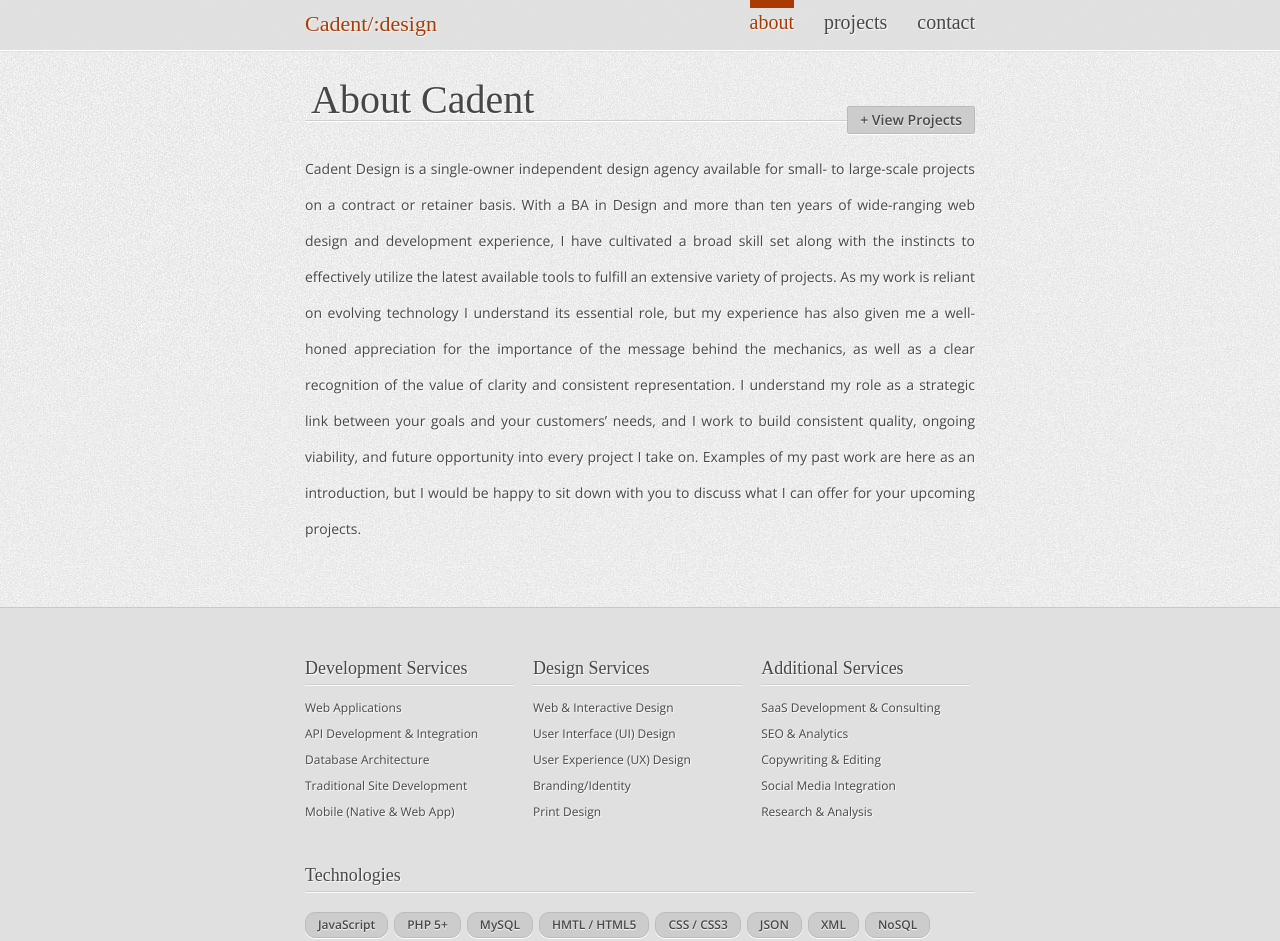
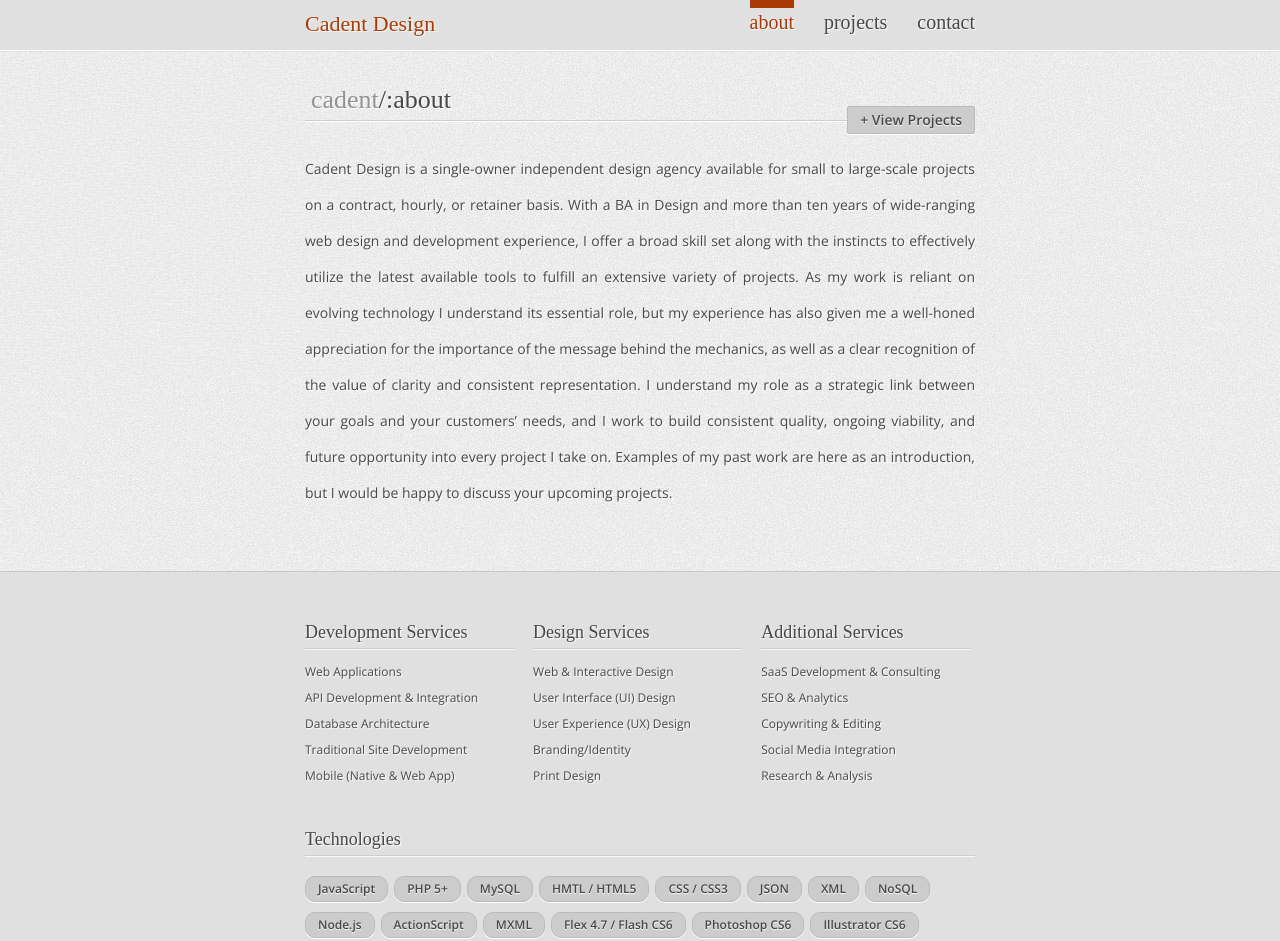
Before and after one commit to cadent/cadent-site, a website: page public/index.html in a window 1280 px wide. Shown: the top 941 px of the page. Drawn offline with nearby package versions, Linux system fonts and the light colour scheme; no server answers; a web font is replaced by a local one.

Commit message:
cleanup, UI tweaks

```diff
--- a/public/css/styles.less
+++ b/public/css/styles.less
@@ -219,17 +219,21 @@ a:hover {
 }
 
 .spacer {
-  .headerHandwriting;
-  //.headerMain;
+  //.headerHandwriting;
+  .headerMain;
   //.txtItalic;
   //.txtSemi;
   .box-shadow-default;
   .text-shadow-default;
   border-bottom: 1px solid @mediumDarkGrey;
   margin-bottom: 30px;
-      font-size: 40px;
+      font-size: 26px;
         padding: 30px 0px 10px 6px;
           color: @darkGrey;
+}
+
+.grey-header {
+  color: rgb(146, 146, 146);
 }
 
 
--- a/public/js/views/project_list.js
+++ b/public/js/views/project_list.js
@@ -17,7 +17,7 @@ CADENT.ProjectListView = Backbone.View.extend({
 // TESTING CODE - START
 /*
 		var len = 10;
-		$(this.el).html('<div id="about-cadent" class="spacer">Recent Projects</div><div id="b_view_github" class="details-button"><img src="img/launch.png"><span>View this Site on GitHub</span></div><div class="project-thumbnails"></div>');
+		$(this.el).html('<div id="about-cadent" class="spacer"><span class="grey-header">cadent</span>/:projects</div><div id="b_view_github" class="details-button"><img src="img/launch.png"><span>View this Site on GitHub</span></div><div class="project-thumbnails"></div>');
 
         for (var i = 0; i < len; i++) {
             $('.project-thumbnails', this.el).append(new CADENT.ProjectListItemView({model: new CADENT.Project()}).render().el);
@@ -31,7 +31,7 @@ CADENT.ProjectListView = Backbone.View.extend({
 		var len = projects.length;
 		CADENT.listItemViews = [];
 
-		$(this.el).html('<div id="about-cadent" class="spacer">Recent Projects</div><div id="b_view_github" class="details-button"><img src="img/launch.png"><span>View this Site on GitHub</span></div><div class="project-thumbnails"></div>');
+		$(this.el).html('<div id="about-cadent" class="spacer"><span class="grey-header">cadent</span>/:projects</div><div id="b_view_github" class="details-button"><img src="img/launch.png"><span>View this Site on GitHub</span></div><div class="project-thumbnails"></div>');
 
         for (var i = 0; i < len; i++) {
             var pliv = new CADENT.ProjectListItemView({model: projects[i]});
--- a/public/tpl/ContactView.html
+++ b/public/tpl/ContactView.html
@@ -1,7 +1,7 @@
-<div id="contact-cadent" class="spacer">Contact Cadent</div>
+<div id="contact-cadent" class="spacer"><span class="grey-header">cadent</span>/:contact</div>
 <div id="b_view_projects" class="details-button"><span>+ View Projects</span></div>
 <div class="contact-main">
-		Based in Portland, Oregon, Cadent Design offers design and development services throughout North America:
+		Based in Portland, Oregon, Cadent Design offers design, development,<br>and consulting services throughout North America:
 	<br><br>
 	503.482.9174 / <a href="mailto:info@cadentdesign.com">info@cadentdesign.com</a>
 
--- a/public/tpl/HeaderView.html
+++ b/public/tpl/HeaderView.html
@@ -4,7 +4,7 @@
 	<div id="nav_projects" class="nav-item">projects</div>
 	<div id="nav_about" class="nav-item">about</div>
 
-	<div class="img-logo">Cadent/:design</div>
+	<div class="img-logo">Cadent Design</div>
 
 
 </div>
--- a/public/tpl/HomeView.html
+++ b/public/tpl/HomeView.html
@@ -1,5 +1,5 @@
-<div id="about-cadent" class="spacer">About Cadent</div>
+<div id="about-cadent" class="spacer"><span class="grey-header">cadent</span>/:about</div>
 <div id="b_view_projects" class="details-button"><span>+ View Projects</span></div>
 <div class="top-intro">
-	Cadent Design is a single-owner independent design agency available for small- to large-scale projects on a contract or retainer basis. With a BA in Design and more than ten years of wide-ranging web design and development experience, I have cultivated a broad skill set along with the instincts to effectively utilize the latest available tools to fulfill an extensive variety of projects. As my work is reliant on evolving technology I understand its essential role, but my experience has also given me a well-honed appreciation for the importance of the message behind the mechanics, as well as a clear recognition of the value of clarity and consistent representation. I understand my role as a strategic link between your goals and your customers’ needs, and I work to build consistent quality, ongoing viability, and future opportunity into every project I take on. Examples of my past work are here as an introduction, but I would be happy to sit down with you to discuss what I can offer for your upcoming projects.
+	Cadent Design is a single-owner independent design agency available for small to large-scale projects on a contract, hourly, or retainer basis. With a BA in Design and more than ten years of wide-ranging web design and development experience, I offer a broad skill set along with the instincts to effectively utilize the latest available tools to fulfill an extensive variety of projects. As my work is reliant on evolving technology I understand its essential role, but my experience has also given me a well-honed appreciation for the importance of the message behind the mechanics, as well as a clear recognition of the value of clarity and consistent representation. I understand my role as a strategic link between your goals and your customers’ needs, and I work to build consistent quality, ongoing viability, and future opportunity into every project I take on. Examples of my past work are here as an introduction, but I would be happy to discuss your upcoming projects.
 </div>
```
Also changed, not shown: public/css/styles.css.
